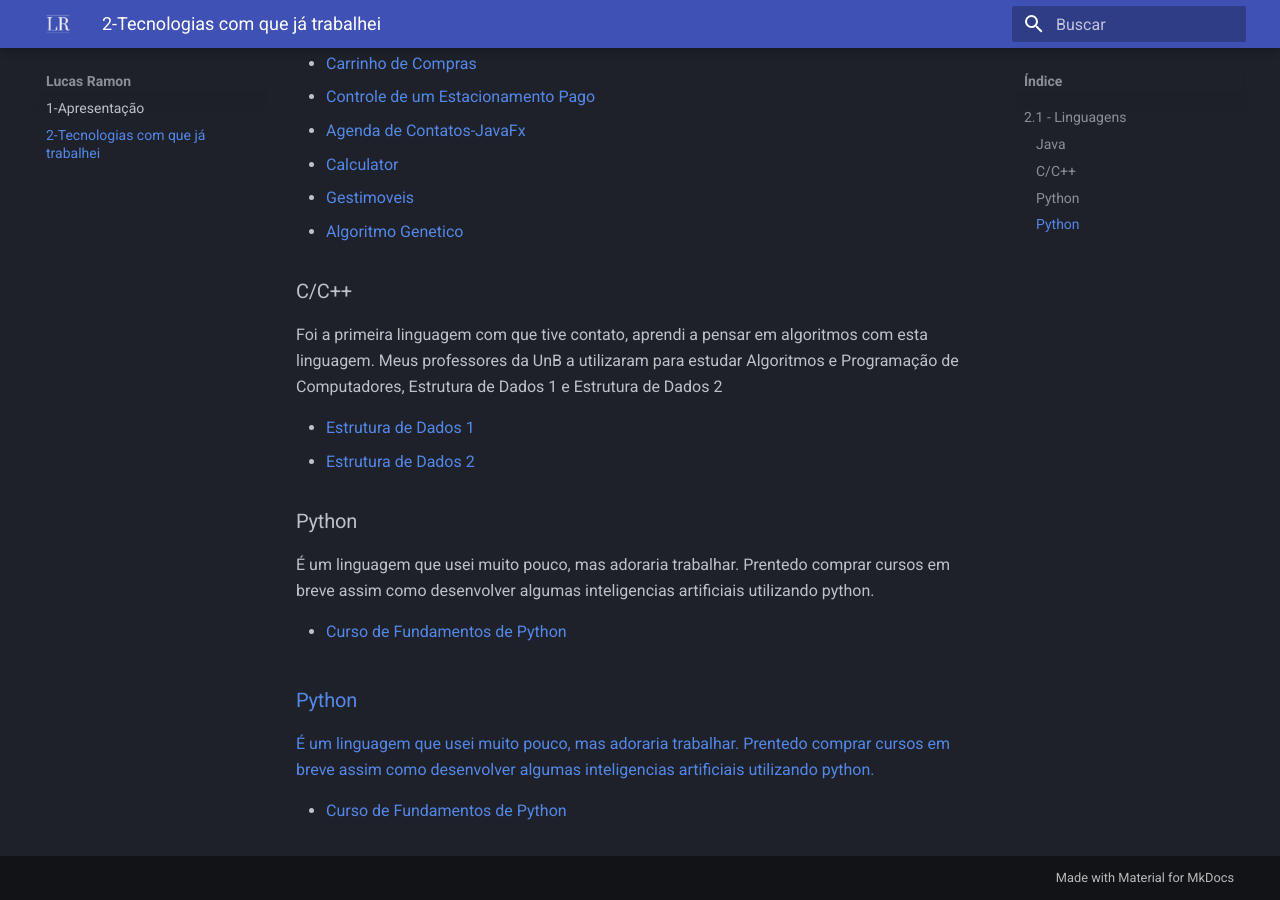
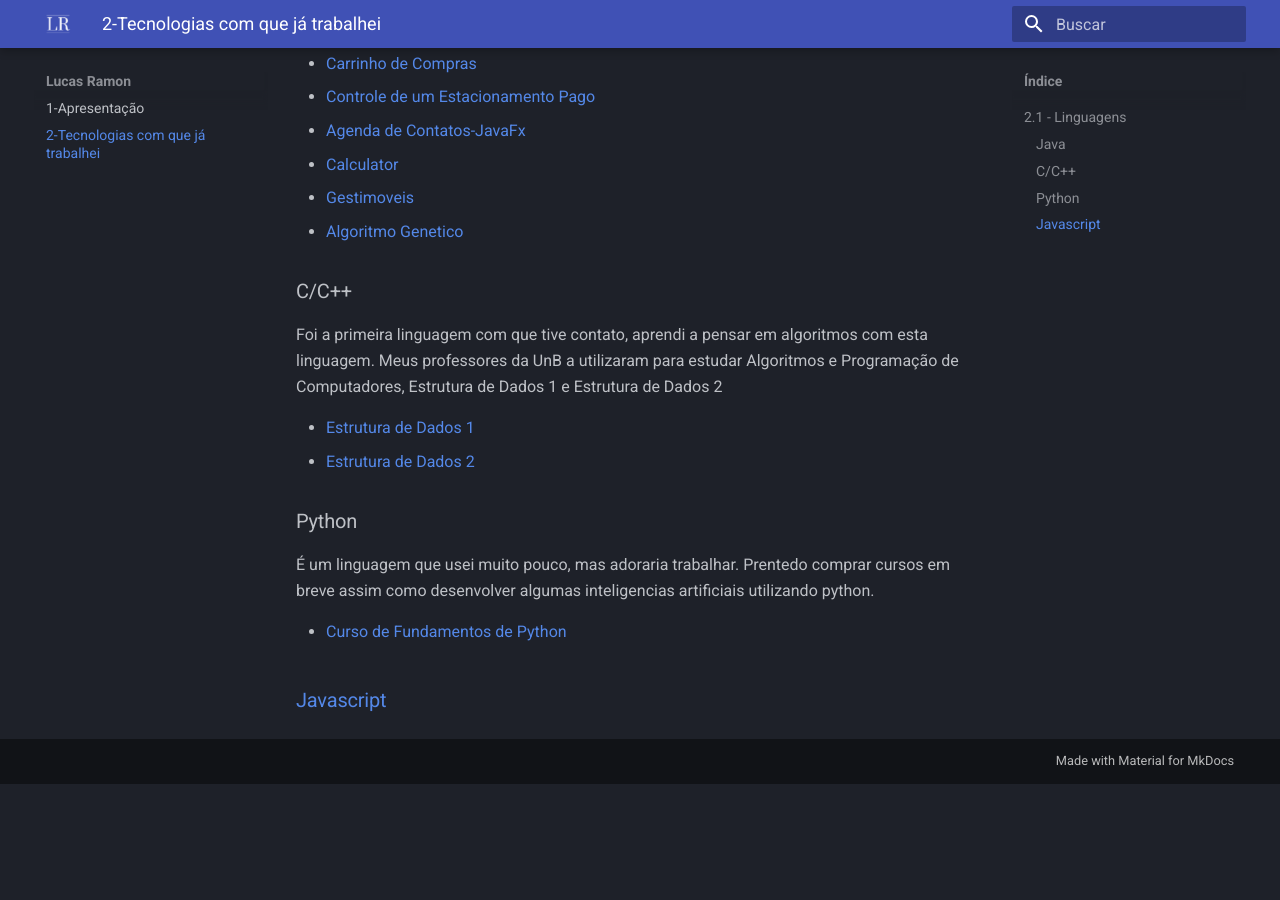
Before and after one commit to lramon2001/lramon2001.github.io, an MkDocs documentation site: the page built from docs/softskills.md, in a window 1280 px wide and 900 px high, scrolled down 515 px. Built offline with MkDocs 1.6.1 and Material for MkDocs 9.7.7, drawn with Linux system fonts in a browser that asks for light colours; after the commit the page ends 1299 px from its top, so only the background shows below that.

Commit message:
Update softskills.md

```diff
--- a/docs/softskills.md
+++ b/docs/softskills.md
@@ -51,21 +51,10 @@
 
 <ul>
   <li><a href="https://github.com/lramon2001/Python-Fundamentos">Curso de Fundamentos de Python <a/></li>
-  </ul>
+</ul>
 
-
-  <tr>
+<tr>
 </tr>
 
 
-### Python
-
-É um linguagem que usei muito pouco, mas adoraria trabalhar. Prentedo comprar cursos em breve assim como desenvolver algumas inteligencias artificiais utilizando python.
-
-<ul>
-  <li><a href="https://github.com/lramon2001/Python-Fundamentos">Curso de Fundamentos de Python <a/></li>
-  </ul>
-
-
-  <tr>
-</tr>
+### Javascript
```
